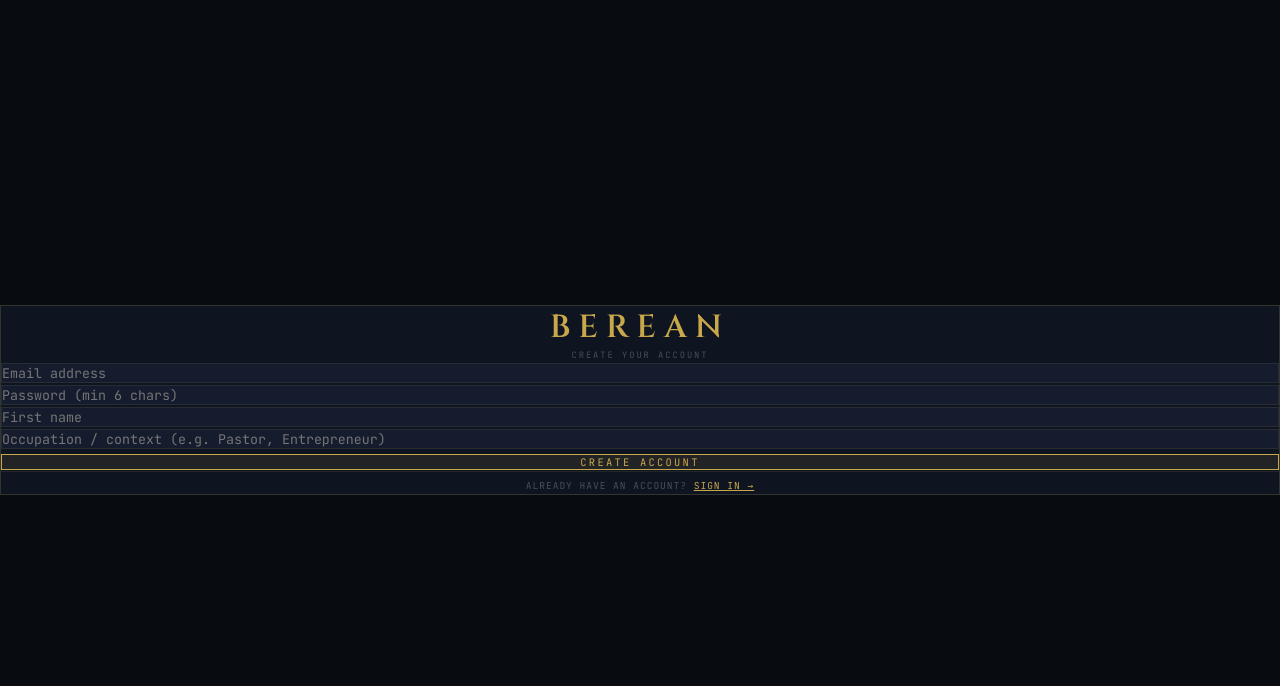
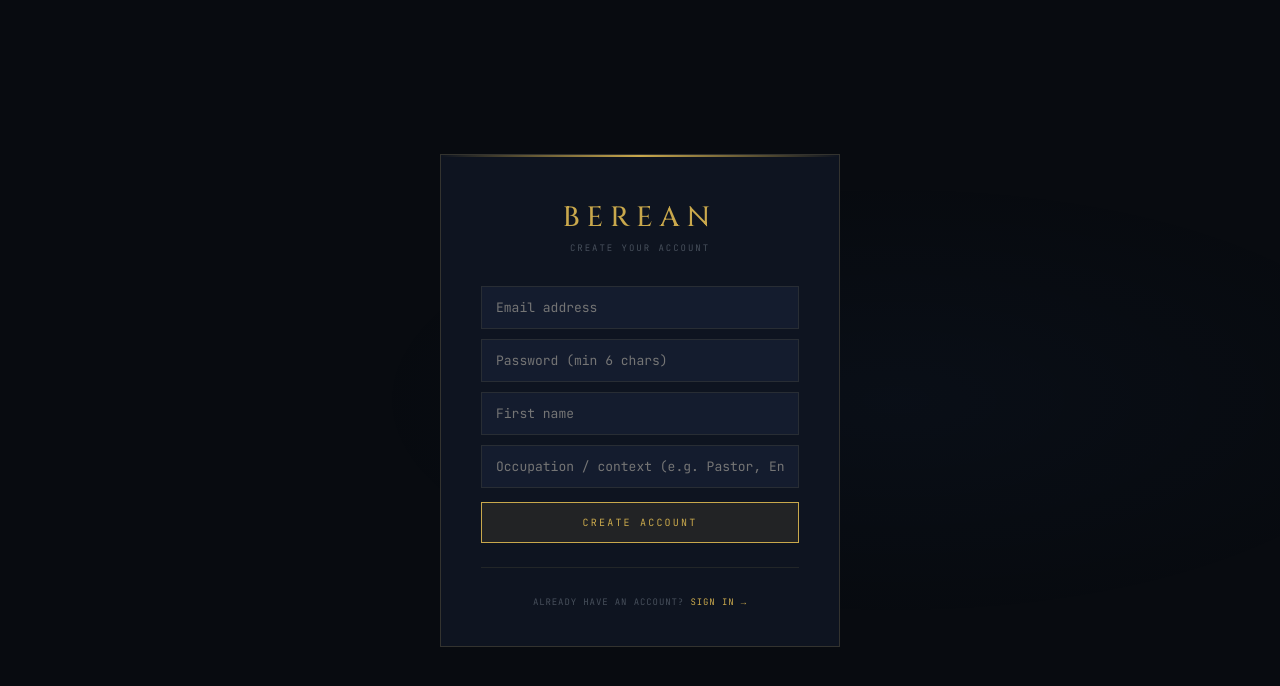
Before and after one commit to chorinurholla/bereanapp, a Next.js app: page /signup in a window 1280 px wide. Shown: the top 686 px of the page. Built offline with nearby package versions, Linux system fonts and the light colour scheme; no server answers.

Commit message:
Fix layout and dependency issues

```diff
--- a/app/(auth)/login/page.tsx
+++ b/app/(auth)/login/page.tsx
@@ -37,100 +37,115 @@ export default function LoginPage() {
     else toast.success('Password reset email sent')
   }
 
+  const field: React.CSSProperties = {
+    width: '100%',
+    padding: '12px 14px',
+    background: 'var(--surface2)',
+    border: '1px solid var(--border)',
+    color: 'var(--text)',
+    fontFamily: 'JetBrains Mono, monospace',
+    fontSize: '13px',
+    outline: 'none',
+    marginBottom: '10px',
+    boxSizing: 'border-box',
+  }
+
   return (
-    <div className="min-h-screen flex items-center justify-center px-4"
-         style={{ background: 'var(--bg)' }}>
+    <div style={{
+      minHeight: '100vh',
+      display: 'flex',
+      alignItems: 'center',
+      justifyContent: 'center',
+      background: 'var(--bg)',
+      padding: '20px',
+    }}>
+      {/* Glow */}
+      <div style={{
+        position: 'fixed', inset: 0, pointerEvents: 'none',
+        background: 'radial-gradient(ellipse 60% 40% at 30% 50%, rgba(201,168,76,0.04) 0%, transparent 70%)'
+      }} />
 
-      {/* Background radial glow */}
-      <div className="absolute inset-0 pointer-events-none"
-           style={{ background: 'radial-gradient(ellipse 60% 40% at 30% 50%, rgba(201,168,76,0.04) 0%, transparent 70%)' }} />
-
-      <div className="w-full max-w-sm relative">
-        {/* Card */}
-        <div className="relative p-10 border"
-             style={{ background: 'var(--surface)', borderColor: 'var(--border2)' }}>
-
+      <div style={{ width: '100%', maxWidth: '400px', position: 'relative' }}>
+        <div style={{
+          position: 'relative',
+          padding: '44px 40px 36px',
+          background: 'var(--surface)',
+          border: '1px solid var(--border2)',
+        }}>
           {/* Gold top line */}
-          <div className="absolute top-0 left-0 right-0 h-px"
-               style={{ background: 'linear-gradient(90deg, transparent, var(--gold), transparent)' }} />
+          <div style={{
+            position: 'absolute', top: 0, left: 0, right: 0, height: '2px',
+            background: 'linear-gradient(90deg, transparent, var(--gold), transparent)'
+          }} />
 
           {/* Logo */}
-          <div className="text-center mb-8">
-            <h1 className="font-mono text-3xl tracking-[0.25em]"
-                style={{ color: 'var(--gold)', fontFamily: "'Cinzel', serif" }}>
-              BEREAN
-            </h1>
-            <p className="font-mono text-[0.55rem] tracking-[0.22em] mt-1.5 uppercase"
-               style={{ color: 'var(--text-mute)' }}>
-              Biblical Principles Corpus
-            </p>
+          <div style={{ textAlign: 'center', marginBottom: '32px' }}>
+            <h1 style={{
+              fontFamily: 'Cinzel, Georgia, serif',
+              fontSize: '28px',
+              fontWeight: 500,
+              letterSpacing: '0.25em',
+              color: 'var(--gold)',
+              margin: 0,
+            }}>BEREAN</h1>
+            <p style={{
+              fontFamily: 'JetBrains Mono, monospace',
+              fontSize: '9px',
+              letterSpacing: '0.22em',
+              color: 'var(--text-mute)',
+              textTransform: 'uppercase',
+              marginTop: '6px',
+            }}>Biblical Principles Corpus</p>
           </div>
 
-          <form onSubmit={handleSubmit} className="space-y-3">
+          <form onSubmit={handleSubmit}>
             <input
-              type="email"
-              value={email}
-              onChange={e => setEmail(e.target.value)}
-              placeholder="Email address"
-              autoComplete="email"
-              className="w-full px-3.5 py-3 text-sm outline-none transition-colors"
-              style={{
-                background: 'var(--surface2)', border: '1px solid var(--border)',
-                color: 'var(--text)', fontFamily: 'JetBrains Mono, monospace',
-              }}
+              type="email" value={email} onChange={e => setEmail(e.target.value)}
+              placeholder="Email address" autoComplete="email" style={field}
               onFocus={e => e.target.style.borderColor = 'rgba(201,168,76,0.5)'}
               onBlur={e  => e.target.style.borderColor = 'var(--border)'}
             />
             <input
-              type="password"
-              value={password}
-              onChange={e => setPassword(e.target.value)}
-              placeholder="Password"
-              autoComplete="current-password"
-              className="w-full px-3.5 py-3 text-sm outline-none transition-colors"
-              style={{
-                background: 'var(--surface2)', border: '1px solid var(--border)',
-                color: 'var(--text)', fontFamily: 'JetBrains Mono, monospace',
-              }}
+              type="password" value={password} onChange={e => setPassword(e.target.value)}
+              placeholder="Password" autoComplete="current-password" style={field}
               onFocus={e => e.target.style.borderColor = 'rgba(201,168,76,0.5)'}
               onBlur={e  => e.target.style.borderColor = 'var(--border)'}
             />
-
-            <button
-              type="submit"
-              disabled={loading}
-              className="w-full py-3.5 font-mono text-[0.65rem] tracking-[0.22em] uppercase transition-all cursor-pointer"
-              style={{
-                background: 'var(--gold-dim)', border: '1px solid var(--gold)',
-                color: 'var(--gold)',
-                opacity: loading ? 0.6 : 1,
-              }}
-            >
+            <button type="submit" disabled={loading} style={{
+              width: '100%', padding: '13px 0', marginBottom: '10px',
+              background: 'var(--gold-dim)', border: '1px solid var(--gold)',
+              color: 'var(--gold)', fontFamily: 'JetBrains Mono, monospace',
+              fontSize: '10px', letterSpacing: '0.22em', textTransform: 'uppercase',
+              cursor: loading ? 'not-allowed' : 'pointer', opacity: loading ? 0.6 : 1,
+            }}>
               {loading ? 'Signing in...' : 'Sign In'}
             </button>
           </form>
 
-          <button
-            onClick={handleForgot}
-            className="w-full mt-3 py-2 font-mono text-[0.6rem] tracking-[0.15em] uppercase transition-colors cursor-pointer"
-            style={{ background: 'transparent', border: 'none', color: 'var(--text-mute)' }}
-            onMouseOver={e => (e.target as HTMLElement).style.color = 'var(--gold)'}
-            onMouseOut={e  => (e.target as HTMLElement).style.color = 'var(--text-mute)'}
+          <button onClick={handleForgot} style={{
+            width: '100%', padding: '8px 0', background: 'transparent', border: 'none',
+            color: 'var(--text-mute)', fontFamily: 'JetBrains Mono, monospace',
+            fontSize: '9px', letterSpacing: '0.15em', textTransform: 'uppercase', cursor: 'pointer',
+          }}
+          onMouseOver={e => (e.currentTarget.style.color = 'var(--gold)')}
+          onMouseOut={e  => (e.currentTarget.style.color = 'var(--text-mute)')}
           >
             Forgot password?
           </button>
 
-          <div className="mt-6 pt-5 border-t text-center"
-               style={{ borderColor: 'var(--border)' }}>
-            <span className="font-mono text-[0.6rem] tracking-[0.1em] uppercase"
-                  style={{ color: 'var(--text-mute)' }}>
-              New to Berean?{' '}
-            </span>
-            <Link href="/signup"
-                  className="font-mono text-[0.6rem] tracking-[0.1em] uppercase transition-colors"
-                  style={{ color: 'var(--gold)' }}>
-              Create account →
-            </Link>
+          <div style={{
+            marginTop: '24px', paddingTop: '20px',
+            borderTop: '1px solid var(--border)', textAlign: 'center'
+          }}>
+            <span style={{
+              fontFamily: 'JetBrains Mono, monospace', fontSize: '9px',
+              letterSpacing: '0.1em', textTransform: 'uppercase', color: 'var(--text-mute)'
+            }}>New to Berean?{'  '}</span>
+            <Link href="/signup" style={{
+              fontFamily: 'JetBrains Mono, monospace', fontSize: '9px',
+              letterSpacing: '0.1em', textTransform: 'uppercase', color: 'var(--gold)',
+              textDecoration: 'none'
+            }}>Create account →</Link>
           </div>
         </div>
       </div>
--- a/app/(auth)/signup/page.tsx
+++ b/app/(auth)/signup/page.tsx
@@ -7,9 +7,7 @@ import Link from 'next/link'
 import { toast } from 'sonner'
 
 export default function SignUpPage() {
-  const [form, setForm] = useState({
-    email: '', password: '', name: '', occupation: '',
-  })
+  const [form, setForm] = useState({ email: '', password: '', name: '', occupation: '' })
   const [loading, setLoading] = useState(false)
   const router = useRouter()
   const sb = createClient()
@@ -20,29 +18,21 @@ export default function SignUpPage() {
   const handleSubmit = async (e: React.FormEvent) => {
     e.preventDefault()
     if (!form.email || !form.password) { toast.error('Email and password required'); return }
-    if (form.password.length < 6)      { toast.error('Password must be at least 6 characters'); return }
+    if (form.password.length < 6) { toast.error('Password must be at least 6 characters'); return }
     setLoading(true)
     try {
-      const { data, error } = await sb.auth.signUp({
-        email: form.email, password: form.password,
-      })
+      const { data, error } = await sb.auth.signUp({ email: form.email, password: form.password })
       if (error) throw error
       if (data.user) {
         await sb.from('user_profiles').upsert({
-          id: data.user.id,
-          email: form.email,
+          id: data.user.id, email: form.email,
           name: form.name || form.email.split('@')[0],
-          occupation: form.occupation || '',
-          api_key: '',
+          occupation: form.occupation || '', api_key: '',
           created_at: new Date().toISOString(),
         }, { onConflict: 'id' })
       }
-      if (data.session) {
-        router.push('/devotion')
-      } else {
-        toast.success('Check your email to confirm your account, then sign in.')
-        router.push('/login')
-      }
+      if (data.session) { router.push('/devotion') }
+      else { toast.success('Check your email to confirm, then sign in.'); router.push('/login') }
     } catch (err: unknown) {
       const e = err as { message?: string }
       toast.error(e?.message || 'Sign up failed')
@@ -50,83 +40,82 @@ export default function SignUpPage() {
     }
   }
 
-  const inputStyle = {
+  const field: React.CSSProperties = {
+    width: '100%', padding: '12px 14px', marginBottom: '10px',
     background: 'var(--surface2)', border: '1px solid var(--border)',
     color: 'var(--text)', fontFamily: 'JetBrains Mono, monospace',
+    fontSize: '13px', outline: 'none', boxSizing: 'border-box',
   }
-  const onFocus = (e: React.FocusEvent<HTMLInputElement>) =>
-    (e.target.style.borderColor = 'rgba(201,168,76,0.5)')
-  const onBlur  = (e: React.FocusEvent<HTMLInputElement>) =>
-    (e.target.style.borderColor = 'var(--border)')
 
   return (
-    <div className="min-h-screen flex items-center justify-center px-4 py-8"
-         style={{ background: 'var(--bg)' }}>
-      <div className="absolute inset-0 pointer-events-none"
-           style={{ background: 'radial-gradient(ellipse 60% 40% at 70% 50%, rgba(74,143,255,0.03) 0%, transparent 70%)' }} />
+    <div style={{
+      minHeight: '100vh', display: 'flex', alignItems: 'center',
+      justifyContent: 'center', background: 'var(--bg)', padding: '20px'
+    }}>
+      <div style={{ position: 'fixed', inset: 0, pointerEvents: 'none',
+        background: 'radial-gradient(ellipse 60% 40% at 70% 50%, rgba(74,143,255,0.03) 0%, transparent 70%)' }} />
 
-      <div className="w-full max-w-sm relative">
-        <div className="relative p-10 border"
-             style={{ background: 'var(--surface)', borderColor: 'var(--border2)' }}>
-          <div className="absolute top-0 left-0 right-0 h-px"
-               style={{ background: 'linear-gradient(90deg, transparent, var(--gold), transparent)' }} />
+      <div style={{ width: '100%', maxWidth: '400px', position: 'relative' }}>
+        <div style={{
+          position: 'relative', padding: '44px 40px 36px',
+          background: 'var(--surface)', border: '1px solid var(--border2)',
+        }}>
+          <div style={{
+            position: 'absolute', top: 0, left: 0, right: 0, height: '2px',
+            background: 'linear-gradient(90deg, transparent, var(--gold), transparent)'
+          }} />
 
-          <div className="text-center mb-8">
-            <h1 className="text-3xl tracking-[0.25em]"
-                style={{ color: 'var(--gold)', fontFamily: "'Cinzel', serif" }}>
-              BEREAN
-            </h1>
-            <p className="font-mono text-[0.55rem] tracking-[0.22em] mt-1.5 uppercase"
-               style={{ color: 'var(--text-mute)' }}>
-              Create your account
-            </p>
+          <div style={{ textAlign: 'center', marginBottom: '32px' }}>
+            <h1 style={{
+              fontFamily: 'Cinzel, Georgia, serif', fontSize: '28px', fontWeight: 500,
+              letterSpacing: '0.25em', color: 'var(--gold)', margin: 0,
+            }}>BEREAN</h1>
+            <p style={{
+              fontFamily: 'JetBrains Mono, monospace', fontSize: '9px',
+              letterSpacing: '0.22em', color: 'var(--text-mute)',
+              textTransform: 'uppercase', marginTop: '6px'
+            }}>Create your account</p>
           </div>
 
-          <form onSubmit={handleSubmit} className="space-y-3">
+          <form onSubmit={handleSubmit}>
             {[
-              { key:'email',      type:'email',    placeholder:'Email address',                          auto:'email'       },
-              { key:'password',   type:'password', placeholder:'Password (min 6 chars)',                 auto:'new-password'},
-              { key:'name',       type:'text',     placeholder:'First name',                             auto:'given-name'  },
-              { key:'occupation', type:'text',     placeholder:'Occupation / context (e.g. Pastor, Entrepreneur)', auto:'organization-title'},
-            ].map(({ key, type, placeholder, auto }) => (
-              <input
-                key={key}
-                type={type}
+              { key: 'email',      type: 'email',    ph: 'Email address',                           auto: 'email'            },
+              { key: 'password',   type: 'password', ph: 'Password (min 6 chars)',                  auto: 'new-password'     },
+              { key: 'name',       type: 'text',     ph: 'First name',                              auto: 'given-name'      },
+              { key: 'occupation', type: 'text',     ph: 'Occupation / context (e.g. Pastor, Entrepreneur)', auto: 'organization-title' },
+            ].map(({ key, type, ph, auto }) => (
+              <input key={key} type={type}
                 value={form[key as keyof typeof form]}
-                onChange={set(key)}
-                placeholder={placeholder}
-                autoComplete={auto}
-                className="w-full px-3.5 py-3 text-sm outline-none transition-colors"
-                style={inputStyle}
-                onFocus={onFocus}
-                onBlur={onBlur}
+                onChange={set(key)} placeholder={ph} autoComplete={auto}
+                style={field}
+                onFocus={e => e.target.style.borderColor = 'rgba(201,168,76,0.5)'}
+                onBlur={e  => e.target.style.borderColor = 'var(--border)'}
               />
             ))}
-
-            <button
-              type="submit"
-              disabled={loading}
-              className="w-full py-3.5 font-mono text-[0.65rem] tracking-[0.22em] uppercase transition-all cursor-pointer mt-1"
-              style={{
-                background: 'var(--gold-dim)', border: '1px solid var(--gold)',
-                color: 'var(--gold)', opacity: loading ? 0.6 : 1,
-              }}
-            >
+            <button type="submit" disabled={loading} style={{
+              width: '100%', padding: '13px 0', marginTop: '4px',
+              background: 'var(--gold-dim)', border: '1px solid var(--gold)',
+              color: 'var(--gold)', fontFamily: 'JetBrains Mono, monospace',
+              fontSize: '10px', letterSpacing: '0.22em', textTransform: 'uppercase',
+              cursor: loading ? 'not-allowed' : 'pointer', opacity: loading ? 0.6 : 1,
+            }}>
               {loading ? 'Creating account...' : 'Create Account'}
             </button>
           </form>
 
-          <div className="mt-6 pt-5 border-t text-center"
-               style={{ borderColor: 'var(--border)' }}>
-            <span className="font-mono text-[0.6rem] tracking-[0.1em] uppercase"
-                  style={{ color: 'var(--text-mute)' }}>
-              Already have an account?{' '}
-            </span>
-            <Link href="/login"
-                  className="font-mono text-[0.6rem] tracking-[0.1em] uppercase"
-                  style={{ color: 'var(--gold)' }}>
-              Sign in →
-            </Link>
+          <div style={{
+            marginTop: '24px', paddingTop: '20px',
+            borderTop: '1px solid var(--border)', textAlign: 'center'
+          }}>
+            <span style={{
+              fontFamily: 'JetBrains Mono, monospace', fontSize: '9px',
+              letterSpacing: '0.1em', textTransform: 'uppercase', color: 'var(--text-mute)'
+            }}>Already have an account?{'  '}</span>
+            <Link href="/login" style={{
+              fontFamily: 'JetBrains Mono, monospace', fontSize: '9px',
+              letterSpacing: '0.1em', textTransform: 'uppercase',
+              color: 'var(--gold)', textDecoration: 'none'
+            }}>Sign in →</Link>
           </div>
         </div>
       </div>
--- a/tailwind.config.ts
+++ b/tailwind.config.ts
@@ -2,33 +2,15 @@ import type { Config } from 'tailwindcss'
 
 const config: Config = {
   content: [
-    './pages/**/*.{js,ts,jsx,tsx,mdx}',
-    './components/**/*.{js,ts,jsx,tsx,mdx}',
-    './app/**/*.{js,ts,jsx,tsx,mdx}',
-    './lib/**/*.{js,ts,jsx,tsx,mdx}',
+    './app/**/*.{js,ts,jsx,tsx}',
+    './components/**/*.{js,ts,jsx,tsx}',
+    './lib/**/*.{js,ts,jsx,tsx}',
   ],
   theme: {
     extend: {
-      colors: {
-        gold:    '#c9a84c',
-        gold2:   '#e8c96d',
-        navy:    '#1B3A6B',
-        berean: {
-          bg:       '#080b10',
-          surface:  '#0e1420',
-          surface2: '#141c2e',
-          surface3: '#1a2338',
-        }
-      },
       fontFamily: {
         cinzel: ['Cinzel', 'serif'],
         mono:   ['JetBrains Mono', 'Consolas', 'monospace'],
-        serif:  ['Georgia', 'Times New Roman', 'serif'],
-      },
-      animation: {
-        'pulse-gold': 'pulse-gold 2s ease-in-out infinite',
-        'thinking':   'thinking 1.2s ease-in-out infinite',
-        'fade-up':    'fade-up 0.3s ease forwards',
       },
     },
   },
```
